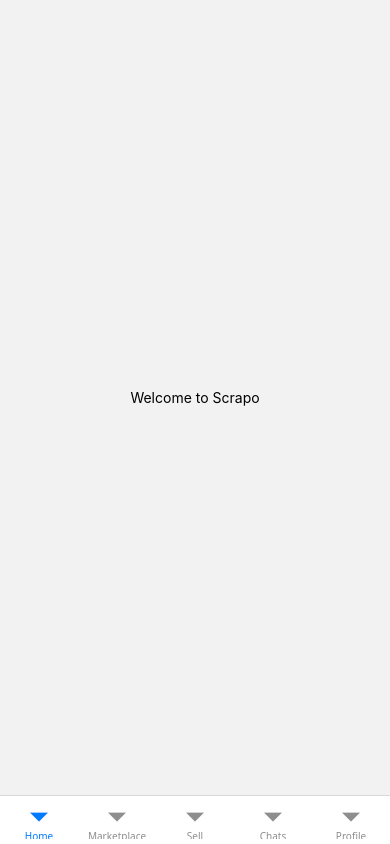
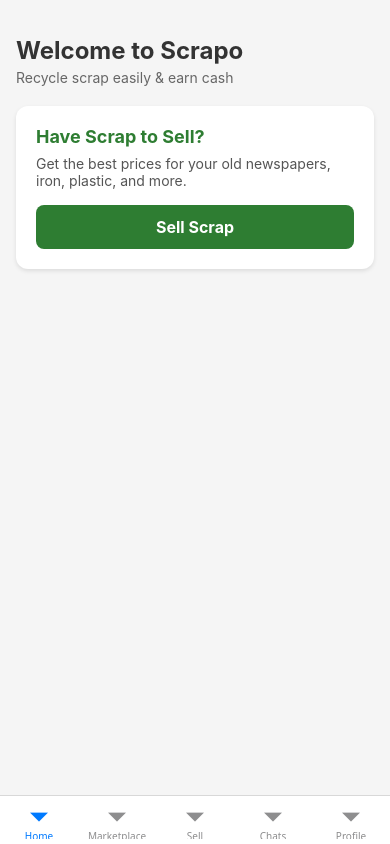
Before and after one commit to itsmohammadrumy-png/scrapo-app, a React Native app: screen /Home in a window 390 px wide. Built offline with nearby package versions, Linux system fonts and the light colour scheme.

Commit message:
Add HomeScreen and update AppNavigator

```diff
--- a/src/navigation/AppNavigator.tsx
+++ b/src/navigation/AppNavigator.tsx
@@ -2,19 +2,12 @@
 import { createBottomTabNavigator } from '@react-navigation/bottom-tabs';
 import { NavigationContainer } from '@react-navigation/native';
 import { useTranslation } from 'react-i18next';
-
-// తాత్కాలికంగా స్క్రీన్స్ కోసం సింపుల్ కాంపోనెంట్స్ వాడదాం (తర్వాత రియల్ స్క్రీన్స్ పెడదాం)
 import { View, Text, StyleSheet } from 'react-native';
 
-const HomeScreen = () => {
-  const { t } = useTranslation();
-  return (
-    <View style={styles.center}>
-      <Text>{t('welcome')}</Text>
-    </View>
-  );
-};
+// రియల్ హోమ్ స్క్రీన్ ఇంపోర్ట్
+import HomeScreen from '../screens/HomeScreen';
 
+// తాత్కాలికంగా మిగతా స్క్రీన్స్ కోసం సింపుల్ కాంపోనెంట్స్
 const MarketplaceScreen = () => {
   const { t } = useTranslation();
   return (
--- /dev/null
+++ b/src/screens/HomeScreen.tsx
@@ -0,0 +1,83 @@
+import React from 'react';
+import { View, Text, StyleSheet, ScrollView, TouchableOpacity } from 'react-native';
+import { useTranslation } from 'react-i18next';
+
+export default function HomeScreen({ navigation }: any) {
+  const { t } = useTranslation();
+
+  return (
+    <ScrollView style={styles.container}>
+      {/* Header Section */}
+      <View style={styles.header}>
+        <Text style={styles.greeting}>{t('welcome')}</Text>
+        <Text style={styles.subtitle}>Recycle scrap easily & earn cash</Text>
+      </View>
+
+      {/* Quick Action Card */}
+      <View style={styles.card}>
+        <Text style={styles.cardTitle}>Have Scrap to Sell?</Text>
+        <Text style={styles.cardDesc}>Get the best prices for your old newspapers, iron, plastic, and more.</Text>
+        <TouchableOpacity
+          style={styles.button}
+          onPress={() => navigation.navigate('Sell')}
+        >
+          <Text style={styles.buttonText}>{t('sellScrap')}</Text>
+        </TouchableOpacity>
+      </View>
+    </ScrollView>
+  );
+}
+
+const styles = StyleSheet.create({
+  container: {
+    flex: 1,
+    backgroundColor: '#f5f5f5',
+    padding: 16,
+  },
+  header: {
+    marginTop: 20,
+    marginBottom: 20,
+  },
+  greeting: {
+    fontSize: 24,
+    fontWeight: 'bold',
+    color: '#333',
+  },
+  subtitle: {
+    fontSize: 14,
+    color: '#666',
+    marginTop: 4,
+  },
+  card: {
+    backgroundColor: '#fff',
+    borderRadius: 12,
+    padding: 20,
+    shadowColor: '#000',
+    shadowOffset: { width: 0, height: 2 },
+    shadowOpacity: 0.1,
+    shadowRadius: 4,
+    elevation: 3,
+  },
+  cardTitle: {
+    fontSize: 18,
+    fontWeight: 'bold',
+    color: '#2e7d32',
+    marginBottom: 8,
+  },
+  cardDesc: {
+    fontSize: 14,
+    color: '#555',
+    marginBottom: 16,
+  },
+  button: {
+    backgroundColor: '#2e7d32',
+    paddingVertical: 12,
+    borderRadius: 8,
+    alignItems: 'center',
+  },
+  buttonText: {
+    color: '#fff',
+    fontSize: 16,
+    fontWeight: 'bold',
+  },
+});
```
